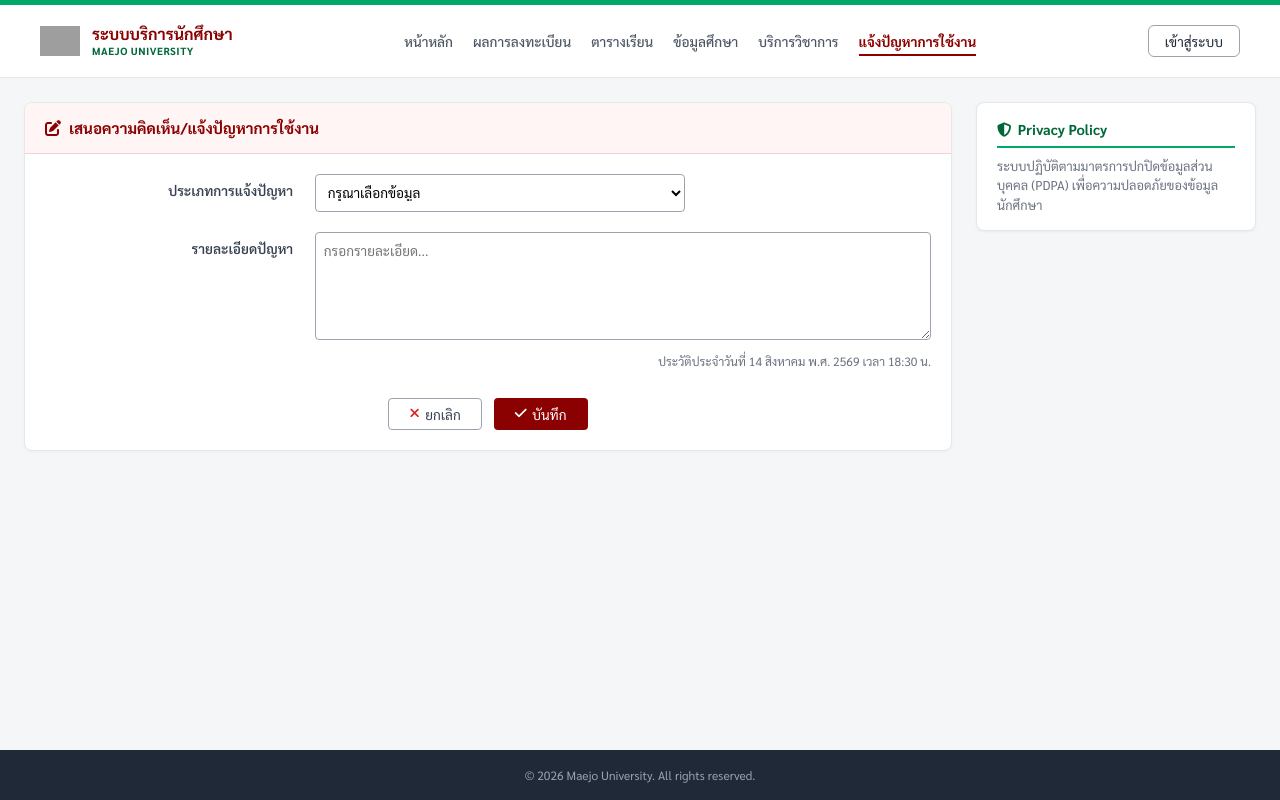
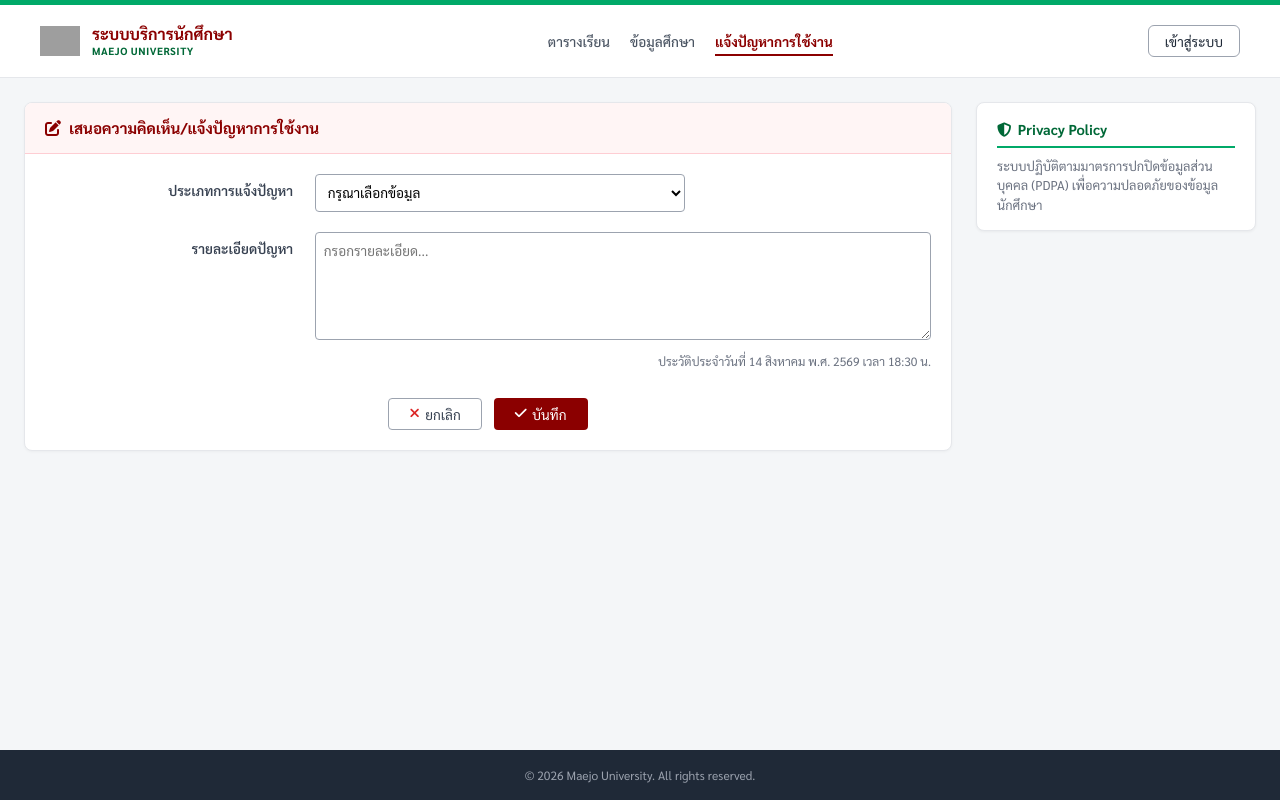
Before and after one commit to fewxxt/mju-student-354, a plain HTML site: page index.html in a window 1280 px wide. Drawn offline with Linux system fonts and the light colour scheme; grey boxes are pictures that could not be loaded.

Commit message:
Clean up index.html by removing comments
Removed commented sections for header, navigation, main, and aside.

```diff
--- a/index.html
+++ b/index.html
@@ -12,7 +12,6 @@
 
   <div class="top-stripe"></div>
 
-  <!-- Header Section -->
   <header class="site-header">
     <div class="header-container">
       <div class="brand-section">
@@ -23,14 +22,10 @@
         </div>
       </div>
 
-      <!-- Semantic Navigation Bar (6 Menu Items) -->
       <nav class="site-nav">
         <ul class="nav-menu">
-          <li class="nav-item"><a href="#">หน้าหลัก</a></li>
-          <li class="nav-item"><a href="#">ผลการลงทะเบียน</a></li>
           <li class="nav-item"><a href="schedule.html">ตารางเรียน</a></li>
           <li class="nav-item"><a href="profile.html">ข้อมูลศึกษา</a></li>
-          <li class="nav-item"><a href="#">บริการวิชาการ</a></li>
           <li class="nav-item"><a href="index.html" class="active">แจ้งปัญหาการใช้งาน</a></li>
         </ul>
       </nav>
@@ -41,7 +36,6 @@
     </div>
   </header>
 
-  <!-- Main Section -->
   <main class="main-layout">
 
     <section class="card">
@@ -85,7 +79,6 @@
       </form>
     </section>
 
-    <!-- Aside Section -->
     <aside class="sidebar-card">
       <h3 class="sidebar-title">
         <i class="fa-solid fa-shield-halved"></i> Privacy Policy
```
